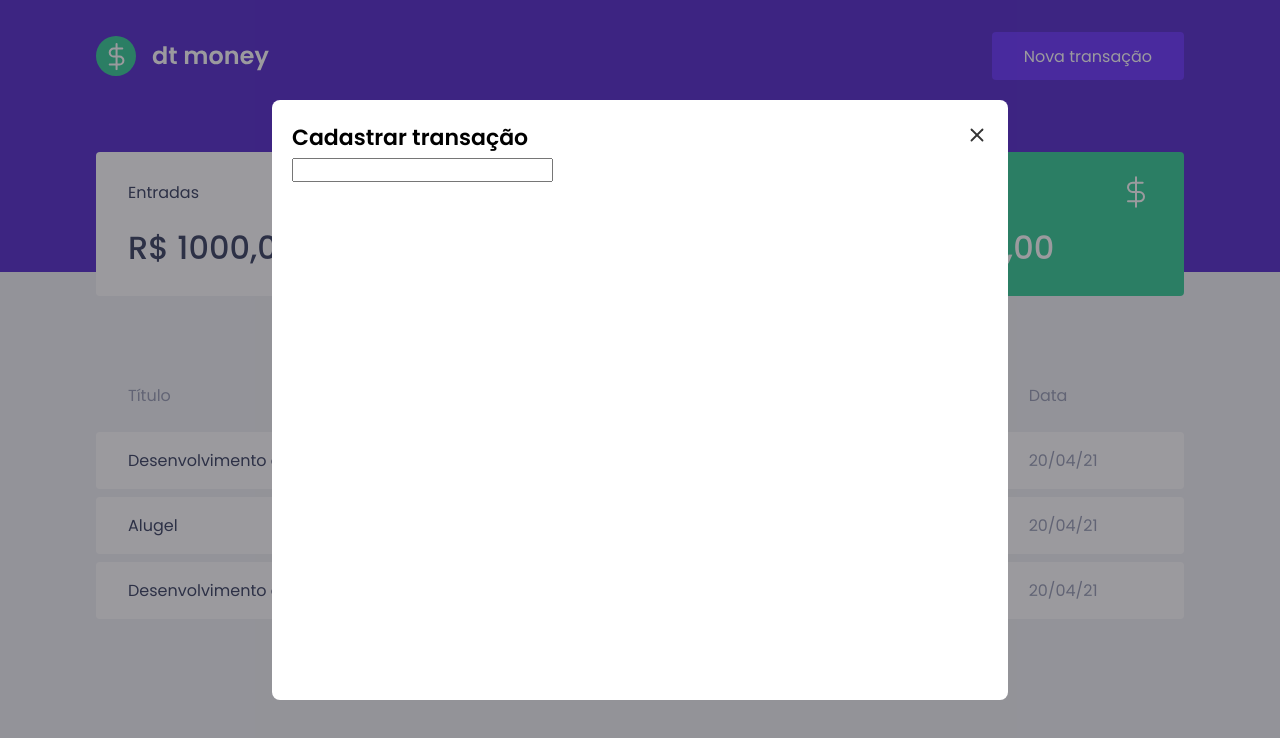
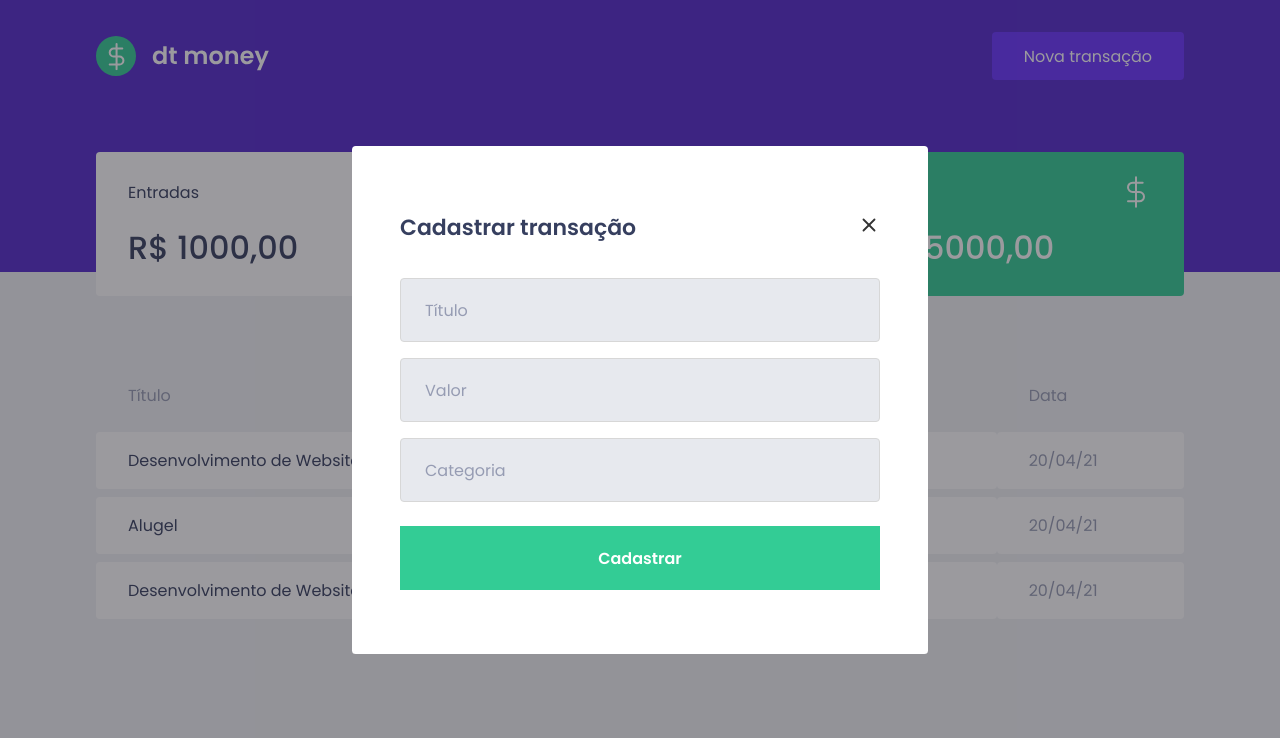
Before and after one commit to luisotavio756/react-money-sys, a React (Create React App) app: page / in a window 1280 px wide. Both pictures are taken after a click on the button "Nova transação". Shown: the top 738 px of the page. Built offline with nearby package versions, Linux system fonts and the light colour scheme; no server answers; what miragejs would draw is missing.

Commit message:
Create modal content and update styles

```diff
--- a/src/components/CreateTransactionModal/index.tsx
+++ b/src/components/CreateTransactionModal/index.tsx
@@ -17,7 +17,22 @@ const CreateTransactionModal: React.FC<ICreateTransactionModalProps> = ({
     setIsOpen={handleCloseNewTransactionModal}
   >
     <Container>
-      <input type="text" />
+      <input
+        type="text"
+        placeholder="Título"
+      />
+
+      <input
+        type="number"
+        placeholder="Valor"
+      />
+
+      <input
+        type="text"
+        placeholder="Categoria"
+      />
+
+      <button type="submit">Cadastrar</button>
     </Container>
   </Modal>
 );
--- a/src/components/CreateTransactionModal/styles.ts
+++ b/src/components/CreateTransactionModal/styles.ts
@@ -1,5 +1,46 @@
 import styled from 'styled-components';
 
-export const Container = styled.div`
+export const Container = styled.form`
+  margin-top: 2rem;
 
+  input {
+    width: 100%;
+    padding: 0 1.5rem;
+    height: 4rem;
+    border-radius: 0.25rem;
+
+    background: #e7e9ee;
+    border: 1px solid #d7d7d7;
+
+    font-weight: 400;
+    font-size: 1rem;
+
+    &::placeholder {
+      color: var(--text-body);
+    }
+
+    & + input {
+      margin-top: 1rem;
+    }
+  }
+
+  button[type="submit"] {
+    width: 100%;
+    padding: 0 1.5rem;
+    height: 4rem;
+
+    color: #fff;
+    background: var(--green);
+    border: 0;
+    font-size: 1rem;
+    font-weight: 600;
+    margin-top: 1.5rem;
+    transition: filter 0.2s;
+
+    &:hover {
+      filter: brightness(0.9);
+    }
+
+    outline: none;
+  }
 `;
--- a/src/components/Modal/index.tsx
+++ b/src/components/Modal/index.tsx
@@ -37,11 +37,12 @@ const Modal: React.FC<IModalProps> = ({
           bottom: 'auto',
           marginRight: '-50%',
           transform: 'translate(-50%, -50%)',
-          borderRadius: '8px',
-          maxWidth: '736px',
-          width: '100%',
+          borderRadius: '0.24rem',
+          maxWidth: '576px',
+          width: '96%',
           border: 'none',
-          height: '600px',
+          minHeight: '400px',
+          padding: '4rem 3rem',
           overflowY: 'auto',
         },
         overlay: {
--- a/src/components/Modal/styles.ts
+++ b/src/components/Modal/styles.ts
@@ -10,6 +10,7 @@ export const CloseContainer = styled.div`
     font-weight: 600;
     font-size: 22px;
     line-height: 36px;
+    color: var(--text-title);
   }
 
   button {
```
